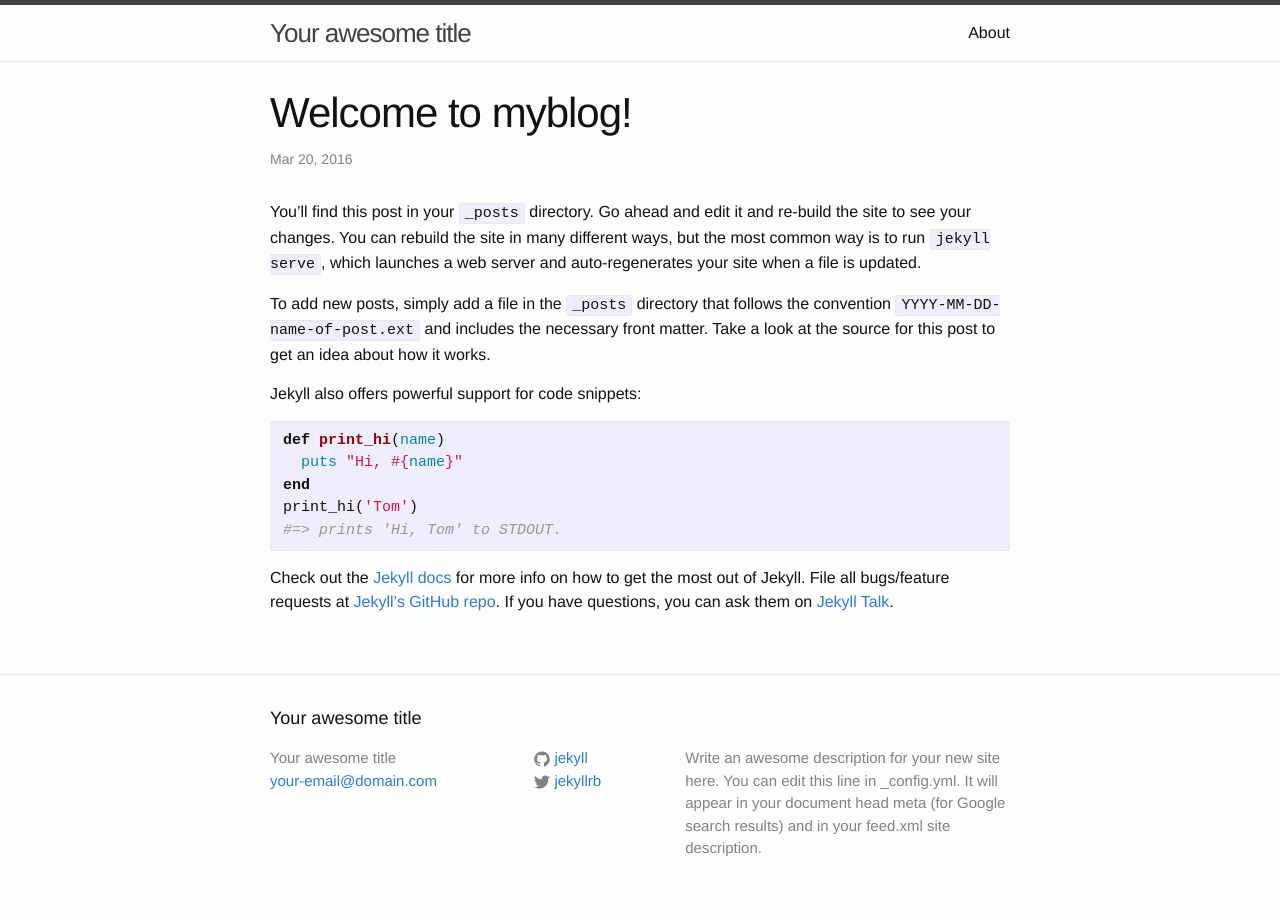
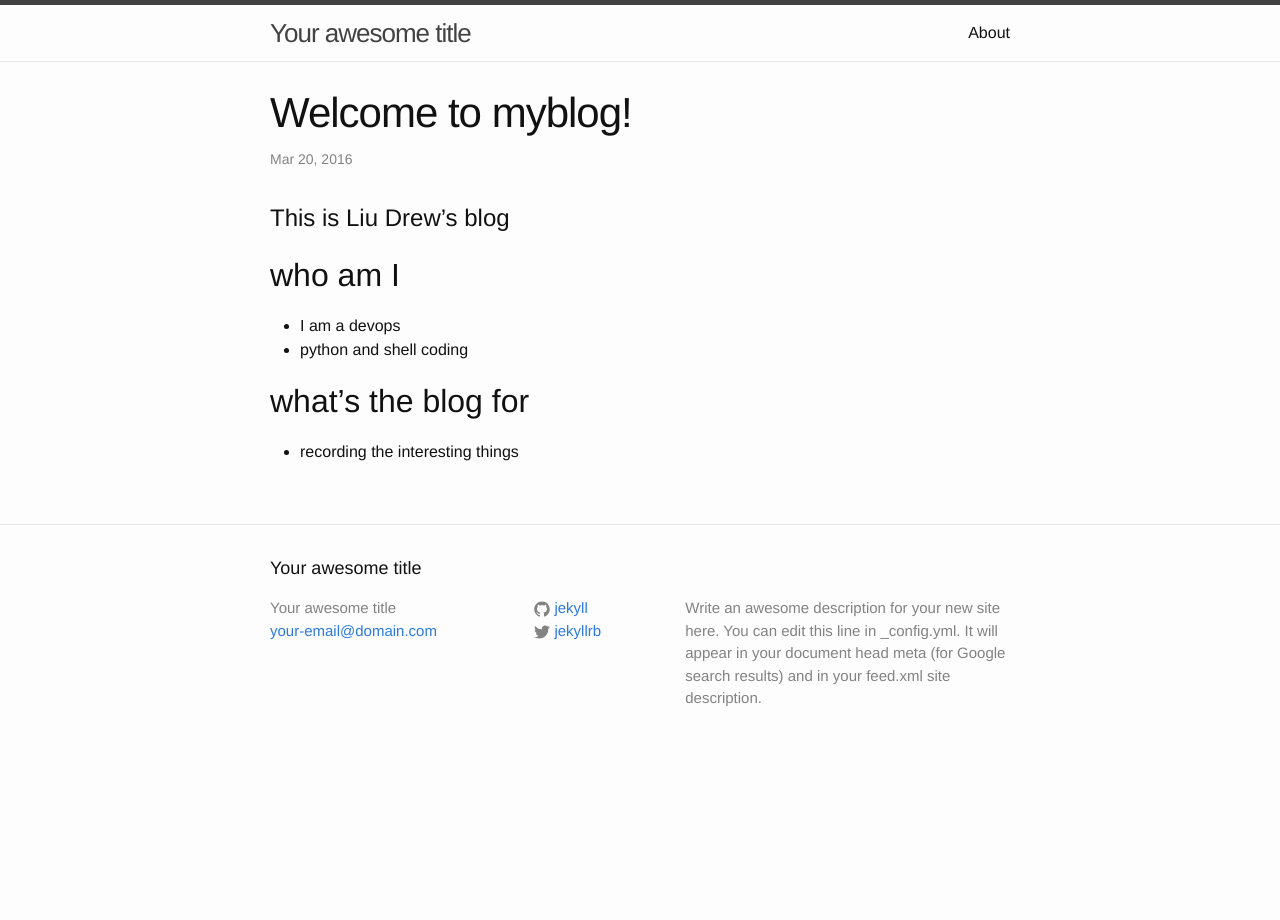
Before and after one commit to eastwoo/eastwoo.github.io, a Jekyll site: the page built from _posts/2016-03-20-welcome-to-mylog.markdown, in a window 1280 px wide. Built offline with Jekyll 4.4.1, drawn with Linux system fonts in a browser that asks for light colours.

Commit message:
first test

```diff
--- /dev/null
+++ b/_posts/2016-03-20-testing-python.markdown
@@ -0,0 +1,6 @@
+---
+this is just to test the * python * code
+`
+def Hi():
+    print "hello my blog"
+`
--- a/_posts/2016-03-20-welcome-to-mylog.markdown
+++ b/_posts/2016-03-20-welcome-to-mylog.markdown
@@ -4,22 +4,12 @@ title:  "Welcome to myblog!"
 date:   2016-03-20 09:03:21 +0800
 categories: jekyll update
 ---
-You’ll find this post in your `_posts` directory. Go ahead and edit it and re-build the site to see your changes. You can rebuild the site in many different ways, but the most common way is to run `jekyll serve`, which launches a web server and auto-regenerates your site when a file is updated.
 
-To add new posts, simply add a file in the `_posts` directory that follows the convention `YYYY-MM-DD-name-of-post.ext` and includes the necessary front matter. Take a look at the source for this post to get an idea about how it works.
+# This is Liu Drew's blog
 
-Jekyll also offers powerful support for code snippets:
+## who am I
+* I am a devops
+* python and shell coding
 
-{% highlight ruby %}
-def print_hi(name)
-  puts "Hi, #{name}"
-end
-print_hi('Tom')
-#=> prints 'Hi, Tom' to STDOUT.
-{% endhighlight %}
-
-Check out the [Jekyll docs][jekyll-docs] for more info on how to get the most out of Jekyll. File all bugs/feature requests at [Jekyll’s GitHub repo][jekyll-gh]. If you have questions, you can ask them on [Jekyll Talk][jekyll-talk].
-
-[jekyll-docs]: http://jekyllrb.com/docs/home
-[jekyll-gh]:   https://github.com/jekyll/jekyll
-[jekyll-talk]: https://talk.jekyllrb.com/
+## what's the blog for
+* recording the interesting things
```
Also changed, not shown: _posts/2016-03-20-welcome-to-jekyll.markdown (deleted, +0 -25 lines), 1 other file.
